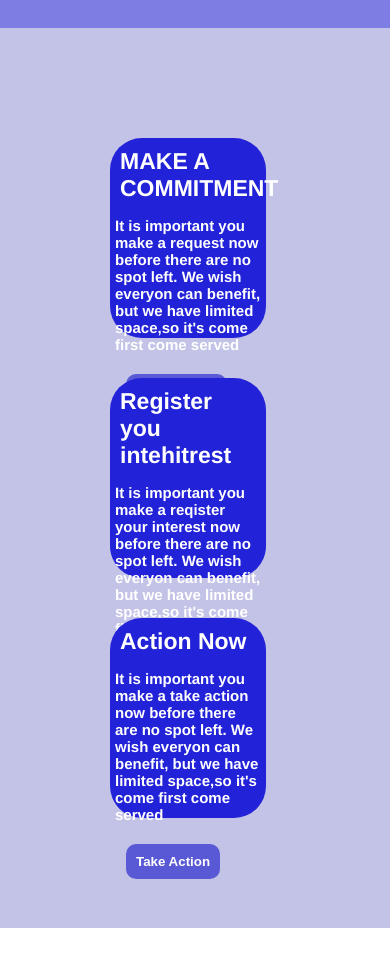
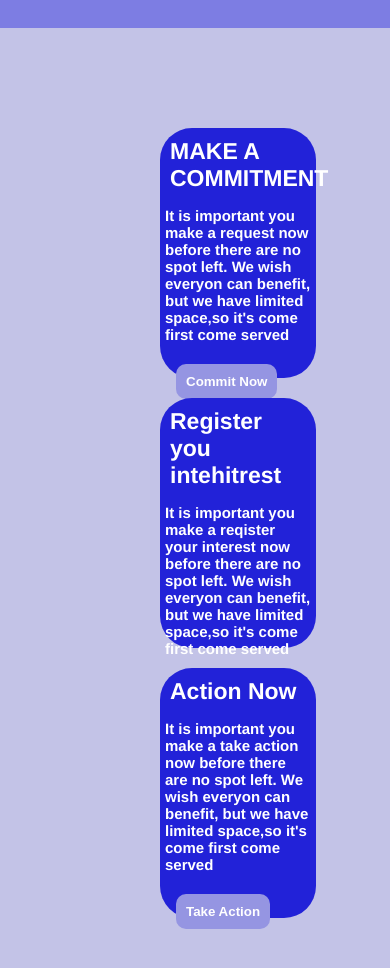
Before and after one commit to Segzyp1000/Flexbook, a plain HTML site: page index.html in a window 390 px wide. Shown: the part 720-1688 px from the top of the page. Before the commit the page ends 1648 px from the top, so only its background shows below. Drawn offline with Linux system fonts and the light colour scheme.

Commit message:
touched some syntax

```diff
--- a/style.css
+++ b/style.css
@@ -80,21 +80,23 @@ section {
 .box {
     background: rgb(34, 34, 216);
     flex-direction: row;
-    margin: 20px;
+    margin: 10px 70px;
     width: 40vw;
-    color: #fff;
+    color: #5b2d2d;
     border-radius: 2rem;
-    height: 170px;
+    height: 250px;
 }
 
 .whol {
     display: flex;
     padding: 10px;
+
 }
 
 h2 {
    font-size: 23px;
    font-weight: 600px;
+   color:#fff;
    padding: 10px;
    font-family: 'Franklin Gothic Medium', 'Arial Narrow', Arial, sans-serif;
 }
@@ -103,12 +105,13 @@ p {
     padding: 5px;
     font-weight: 600;
     font-size: 15px;
+    color:#fff;
     font-family: 'Franklin Gothic Medium', 'Arial Narrow', Arial, sans-serif;
 
 }
 
 button {
-    background-color: rgb(89, 89, 214);
+    background-color: rgb(149, 149, 226);
     color: #fff;
     margin: 1rem;
     border-radius: 10px;
@@ -132,13 +135,15 @@ button:hover {
     img {
         display: none;
     }
+
+    h1 {
+        margin-left: 20px;
+    }
     .whol {
         display: flex;
         padding: 10px;
         flex-direction: column;
         margin: 5rem;
        }
-    .box {
-        height: 200px;
-    }
+
 }
```
